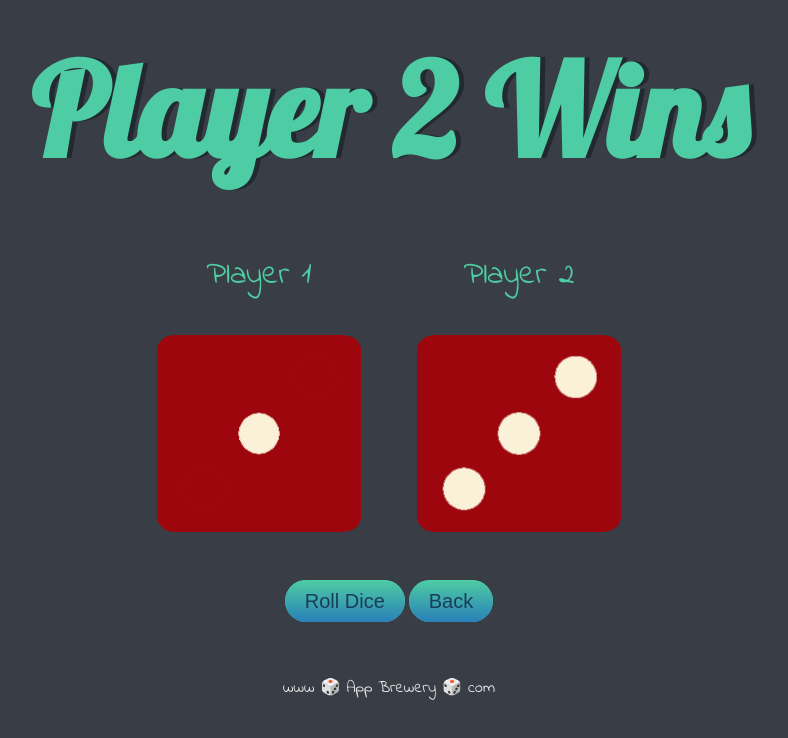
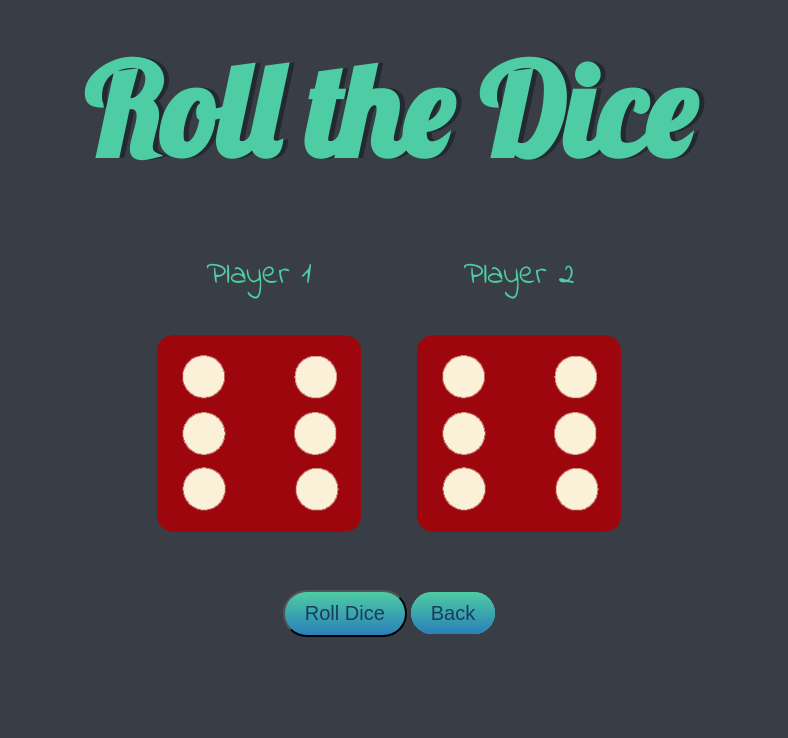
Before and after one commit to JeffFallis/PersonalSite, a plain HTML site: page dice.html in a window 1280 px wide. Shown: the whole page, without its empty margins (251-1039 px from the left). Drawn offline with Linux system fonts and the light colour scheme.

Commit message:
Changed dice roll from happening on load to a click event

```diff
--- a/dice.html
+++ b/dice.html
@@ -11,7 +11,7 @@
 
 
     <div class="container">
-      <h1>Refresh Me</h1>
+      <h1>Roll the Dice</h1>
 
       <div class="dice">
         <p>Player 1</p>
@@ -25,14 +25,13 @@
     </div>
 
     <div class="button">
-        <a class="btn" href="dice.html">Roll Dice</a>
+      <button class="btn" id="roller">Roll Dice</button>
       <a class="btn" href="index.html">Back</a>
     </div>
 
   </body>
 
   <footer>
-    www 🎲 App Brewery 🎲 com
     <script src="javascript/dice.js" charset="utf-8"></script>
   </footer>
 </html>
--- a/javascript/dice.js
+++ b/javascript/dice.js
@@ -1,7 +1,8 @@
+document.querySelector("#roller").addEventListener("click", rollBothDice);
+
+function rollBothDice() {
     var player1Num = rollDice(1);
     var player2Num = rollDice(2);
-
-// alert("Player1Num: " + player1Num + " Player2Num: " + player2Num);
 
     if (player1Num > player2Num) {
         document.querySelector("h1").textContent = "Player 1 Wins";
@@ -9,6 +10,7 @@ if (player1Num > player2Num) {
         document.querySelector("h1").textContent = "Player 2 Wins";
     } else if (player2Num === player1Num) {
         document.querySelector("h1").textContent = "Tie";
+    }
 }
 
 function rollDice(diceNum) {
```
Lines whose indentation alone changed are shown as unchanged.
